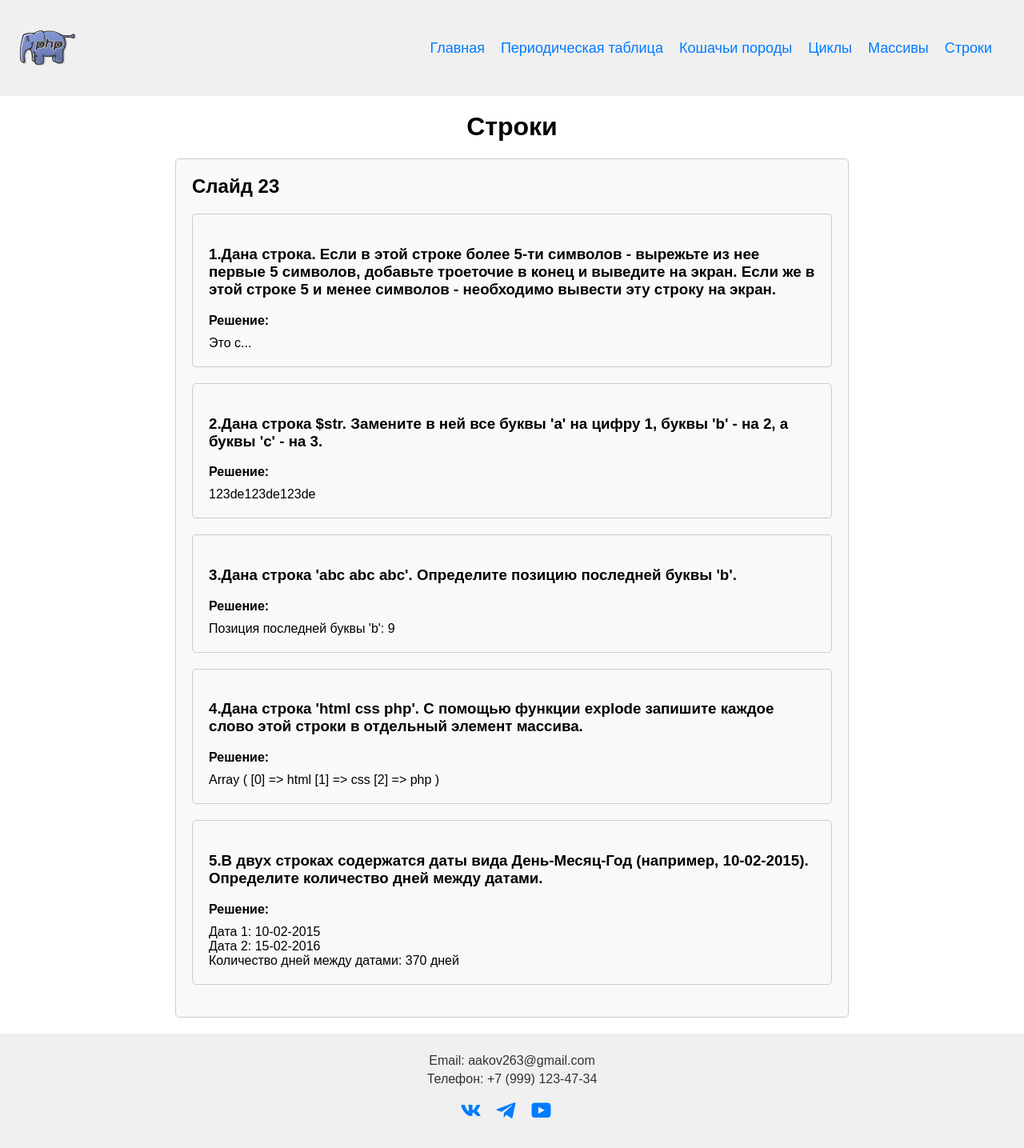
After one commit to IrinaZorina/fact16, a PHP site: page /strings.php in a window 1280 px wide. The commit adds this page. Shown: the whole page at 80% size. Run offline with PHP 8.4, Linux system fonts and the light colour scheme.

Commit message:
Делает задание по строкам. Урок 7-8, слайд 23

```diff
--- /dev/null
+++ b/strings.php
@@ -0,0 +1,10 @@
+<?php
+require_once('helpers.php');
+$page_content = include_template("string.php");
+$layout_content = include_template("layout.php", [
+    "content" => $page_content,
+    "css_file" => $css_file, // Передача переменной $css_file в шаблон layout.php
+]);
+
+// Выводим содержимое макета на экран
+print $layout_content;
--- a/templates/layout.php
+++ b/templates/layout.php
@@ -28,8 +28,7 @@
                 <li><a href="page_with_pictures_flex_grid.php">Кошачьи породы</a></li>
                 <li><a href="cycles.php">Циклы</a></li>
                 <li><a href="arrays.php">Массивы</a></li>
-
-
+                <li><a href="strings.php">Строки</a></li>
                 <!-- Другие пункты меню, если есть -->
             </ul>
         </nav>
--- /dev/null
+++ b/templates/string.php
@@ -0,0 +1,109 @@
+<main>
+    <h1>Строки</h1>
+    <section>
+        <h2>Слайд 23</h2>
+        <section>
+            <h3>1.Дана строка. Если в этой строке более 5-ти символов - вырежьте из нее первые 5 символов, добавьте
+                троеточие в конец и выведите на экран. Если же в этой строке 5 и менее символов - необходимо вывести эту
+                строку на экран.
+            </h3>
+            <p>Решение:</p>
+            <?php
+            // Создаем случайную строку
+            $string = "Это случайная строка";
+
+            // Проверяем длину строки
+            if (mb_strlen($string) > 5) {
+                // Если длина больше 5 символов, вырезаем первые 5 символов, добавляем троеточие и выводим
+                $shortened_string = mb_substr($string, 0, 5) . "...";
+                echo $shortened_string;
+            } else {
+                // Иначе, просто выводим строку
+                echo $string;
+            }
+            ?>
+        </section>
+        <section>
+            <h3>2.Дана строка $str. Замените в ней все буквы 'a' на цифру 1, буквы 'b' - на 2, а буквы 'c' - на 3.
+            </h3>
+            <p>Решение:</p>
+            <?php
+            // Исходная строка
+            $str = "abcdeabcdeabcde";
+            // Заменяем буквы 'a' на 1, 'b' на 2, 'c' на 3
+            $str = str_replace(['a', 'b', 'c'], ['1', '2', '3'], $str);
+            // Выводим измененную строку
+            echo $str;
+            ?>
+        </section>
+        <section>
+            <h3>3.Дана строка 'abc abc abc'. Определите позицию последней буквы 'b'.
+            </h3>
+            <p>Решение:</p>
+            <?php
+            // Исходная строка
+            $str = 'abc abc abc';
+
+            // Ищем последнее вхождение буквы 'b'
+            $last_b_position = strrpos($str, 'b');
+
+            // Выводим позицию последней буквы 'b'
+            echo "Позиция последней буквы 'b': $last_b_position";
+            ?>
+        </section>
+        <section>
+            <h3>4.Дана строка 'html css php'. С помощью функции explode запишите каждое слово этой строки в отдельный
+                элемент массива.
+            </h3>
+            <p>Решение:</p>
+            <?php
+            // Исходная строка
+            $str = 'html css php';
+
+            // Разбиваем строку на массив по пробелам
+            $words = explode(' ', $str);
+
+            // Выводим содержимое массива
+            print_r($words);
+            ?>
+        </section>
+        <section>
+            <h3>5.В двух строках содержатся даты вида День-Месяц-Год (например, 10-02-2015). Определите количество дней
+                между датами.
+
+            </h3>
+            <p>Решение:</p>
+            <?php
+            // Даты в формате День-Месяц-Год
+            $date1 = '10-02-2015';
+            $date2 = '15-02-2016';
+
+            echo "Дата 1: $date1<br>";
+            echo "Дата 2: $date2<br>";
+
+            // Разбиваем строки на массивы, используя '-' как разделитель
+            $date1_parts = explode('-', $date1);
+            $date2_parts = explode('-', $date2);
+
+            // Преобразуем каждый элемент массива в число
+            $date1_day = (int)$date1_parts[0];
+            $date1_month = (int)$date1_parts[1];
+            $date1_year = (int)$date1_parts[2];
+
+            $date2_day = (int)$date2_parts[0];
+            $date2_month = (int)$date2_parts[1];
+            $date2_year = (int)$date2_parts[2];
+
+            // Преобразуем каждую дату в количество секунд с начала эпохи Unix
+            $date1_timestamp = mktime(0, 0, 0, $date1_month, $date1_day, $date1_year);
+            $date2_timestamp = mktime(0, 0, 0, $date2_month, $date2_day, $date2_year);
+
+            // Вычисляем разницу в днях
+            $days_difference = abs(($date2_timestamp - $date1_timestamp) / (60 * 60 * 24));
+
+            // Вывод результата
+            echo "Количество дней между датами: $days_difference дней";
+            ?>
+        </section>
+    </section>
+</main>
```
